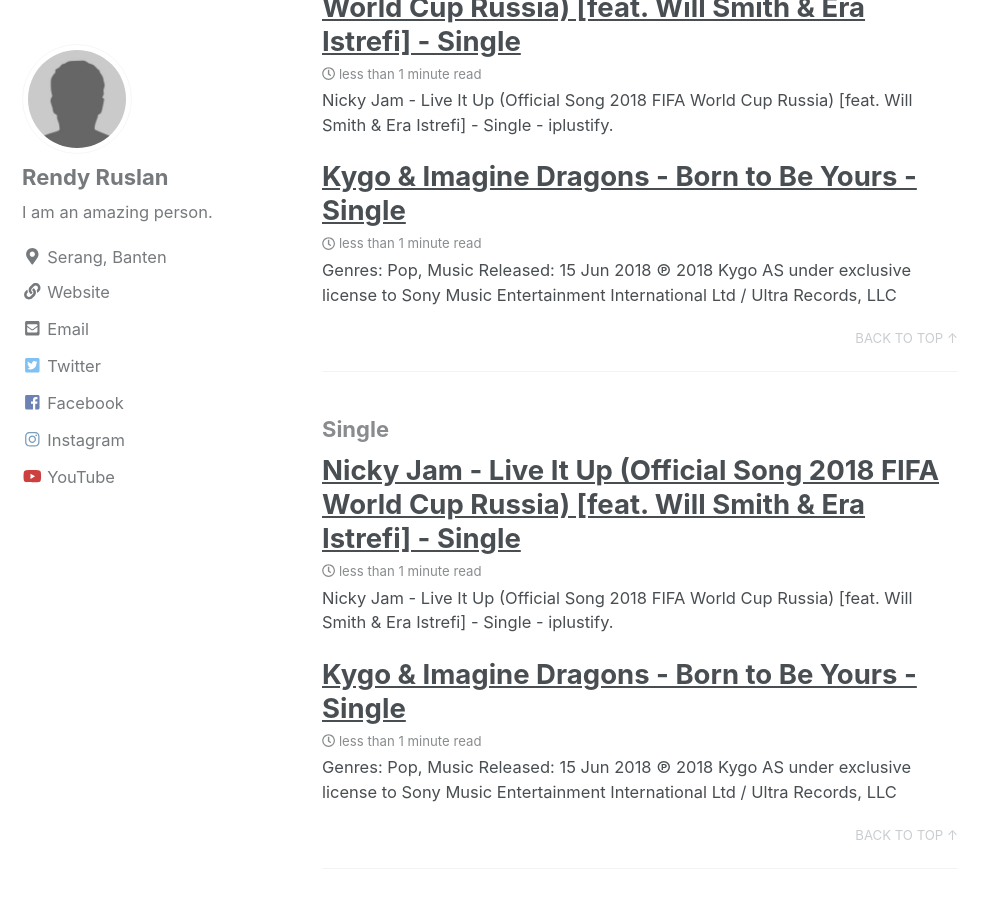
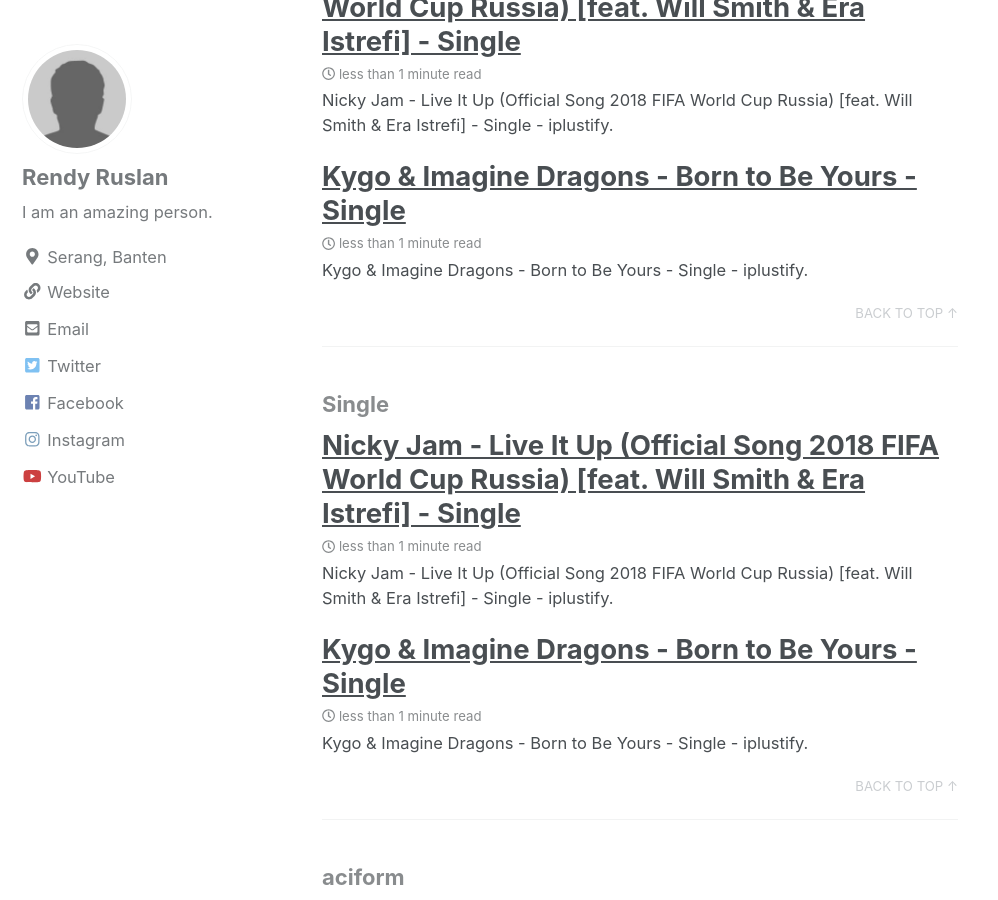
Before and after one commit to rendyruslan/iplustify.github.io, a Jekyll site: the page built from _pages/category-archive.md, in a window 1280 px wide and 900 px high, scrolled down 9340 px. Shown: the whole window, without its empty margins (0-998 px from the left). Built offline with Jekyll 4.4.1, drawn with Linux system fonts in a browser that asks for light colours; nearby versions of some CDN libraries; some of the changed lines change nothing that is shown.

Commit message:
Update 2018-06-17-kygo-imagine-dragons-born-to-be-yours-single.md

```diff
--- a/_posts/2018-06-17-kygo-imagine-dragons-born-to-be-yours-single.md
+++ b/_posts/2018-06-17-kygo-imagine-dragons-born-to-be-yours-single.md
@@ -1,5 +1,6 @@
 ---
 title:  "Kygo & Imagine Dragons - Born to Be Yours - Single"
+excerpt: "Kygo & Imagine Dragons - Born to Be Yours - Single - iplustify."
 header:
   teaser: "assets/pict/kygo-imagine-dragons-born-to-be-yours-single.jpg"
 categories:
@@ -18,5 +19,5 @@
 <br>℗ 2018 Kygo AS under exclusive license to Sony Music Entertainment International Ltd / Ultra Records, LLC
 
 
-[Download](http://zipansion.com/1a5ll){:target="_blank"}{: .btn .btn--danger}
+[Download](http://zipansion.com/1acUg){:target="_blank"}{: .btn .btn--danger}
 {: style="text-align: center;"}
```
